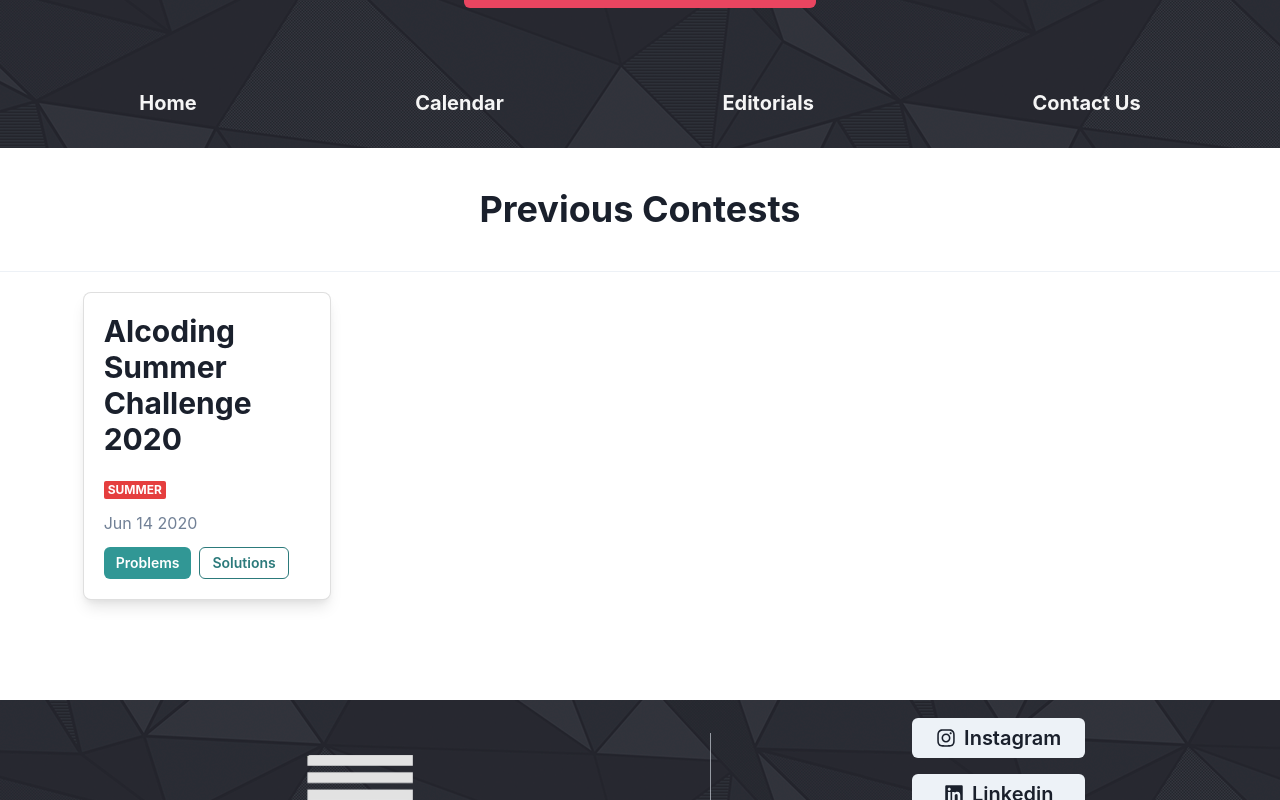
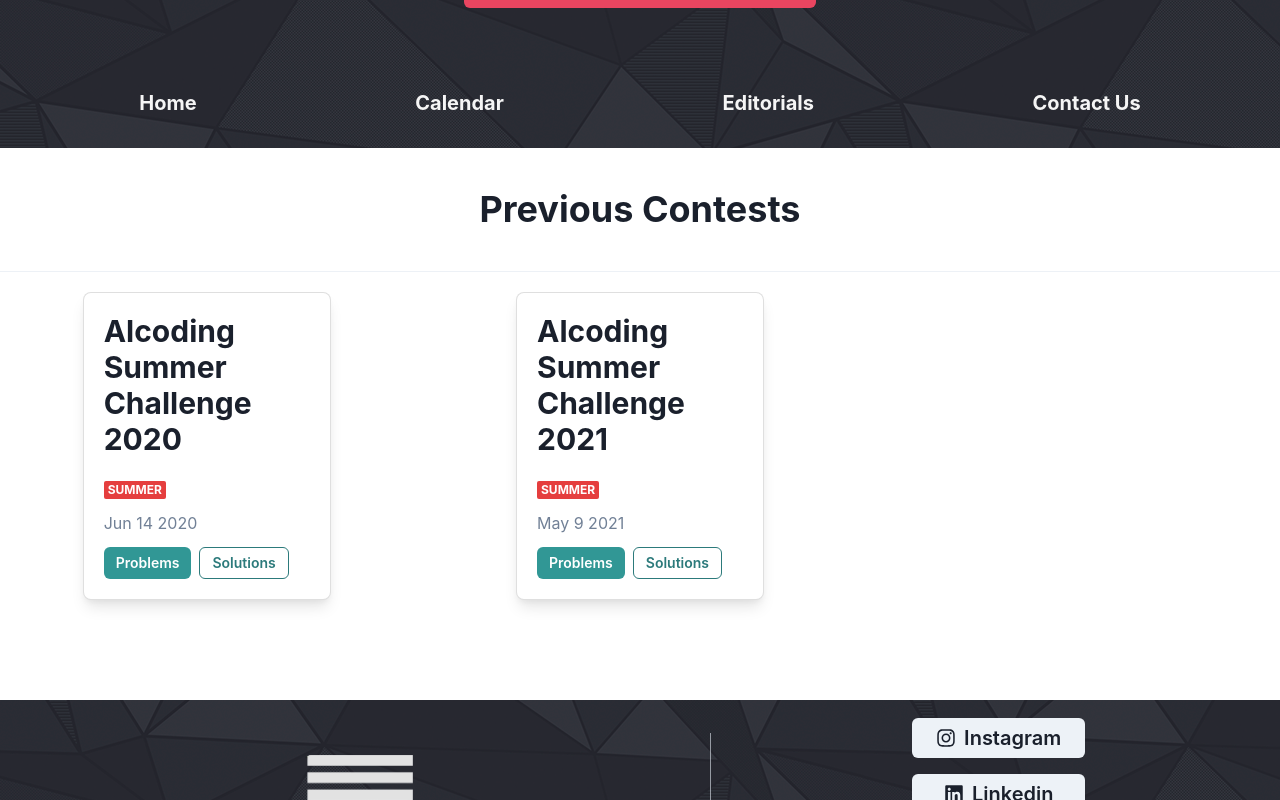
Before and after one commit to pes-alcoding-club/website, a Next.js app in the folder client/: page /contests in a window 1280 px wide. Shown: the part 412-1212 px from the top of the page. Built offline with nearby package versions, Linux system fonts and the light colour scheme; no server answers.

Commit message:
added june challenge changes

```diff
--- a/client/src/components/common/Floating.tsx
+++ b/client/src/components/common/Floating.tsx
@@ -1,4 +1,5 @@
 import { Box, Button, Text, Link } from '@chakra-ui/react';
+import NextLink from 'next/link';
 import React from 'react';
 import MediaQuery from 'react-responsive';
 
@@ -6,7 +7,7 @@
     return (
         <>
             <MediaQuery minDeviceWidth={1224}>
-                <Link href="https://www.hackerrank.com/alcoding-summer-challenge-2021">
+                <Link href="/register" as={NextLink}>
                     <Button
                         size="lg"
                         textColor="whitesmoke"
@@ -28,7 +29,7 @@
                 </Link>
             </MediaQuery>
             <MediaQuery maxDeviceWidth={1224}>
-                <Link href="https://www.hackerrank.com/alcoding-summer-challenge-2021">
+                <Link href="/register" as={NextLink}>
                     <Box
                         _hover={{
                             bg: '#b0152f',
@@ -57,4 +58,5 @@
         </>
     );
 };
+
 export default Floating;
--- a/client/src/components/common/Header.tsx
+++ b/client/src/components/common/Header.tsx
@@ -1,6 +1,6 @@
-import { Box, Button, Heading , Link as ChakraLink} from '@chakra-ui/react';
+import { Box, Button, Heading, Link } from '@chakra-ui/react';
 import Image from 'next/image';
-import Link from 'next/link';
+import NextLink from 'next/link';
 import React from 'react';
 import Nav from './Nav';
 
@@ -28,12 +28,12 @@
             fontSize={{ base: '4xl', lg: '6xl' }}
             mb="30px"
         >
-            <Link href="/">
+            <Link href="/" as={NextLink}>
                 <span style={{ color: 'whitesmoke' }}>The Alcoding Club</span>
             </Link>
         </Heading>
         {showApplyBtn && (
-            <ChakraLink href="https://www.hackerrank.com/alcoding-summer-challenge-2021">
+            <Link href="/register" as={NextLink}>
                 <Button
                     fontSize={{ lg: 'xl', base: 'md' }}
                     size="lg"
@@ -49,7 +49,7 @@
                 >
                     Apply to our Monthly Challenge
                 </Button>
-            </ChakraLink>
+            </Link>
         )}
         <Nav containerRef={containerRef} />
     </Box>
--- a/client/src/components/register/AboutContest.tsx
+++ b/client/src/components/register/AboutContest.tsx
@@ -19,7 +19,7 @@
                     lineHeight="32px"
                 >
                     The Alcoding Club, the official Coding Club of PES
-                    University presents to you, The Summer Challenge '21!
+                    University presents to you, The June Challenge '21!
                 </Text>
                 <Text
                     fontSize={{ lg: 'xl', base: 'lg' }}
@@ -27,8 +27,8 @@
                     lineHeight="32px"
                 >
                     Duke it out with your fellow competitors in this three hour
-                    contest of competitive coding from 7:30PM to 10:30PM on May
-                    9th, and emerge victorious.
+                    contest of competitive coding from 7:30PM to 10:30PM on June
+                    29th, and emerge victorious.
                 </Text>
                 <Text
                     fontSize={{ lg: 'xl', base: 'lg' }}
--- a/client/src/components/register/Form.tsx
+++ b/client/src/components/register/Form.tsx
@@ -46,7 +46,7 @@
                 email,
                 srn,
                 graduationYear,
-                contestCode: 'SUMMER_21',
+                contestCode: 'JUNE_21',
             })
             .then((res) => {
                 setButtonLoading(false);
--- a/client/src/config.ts
+++ b/client/src/config.ts
@@ -24,4 +24,12 @@
             'https://www.hackerrank.com/contests/alcoding-summer-challenge/challenges',
         solutionURL: 'https://pes-alcoding-club.github.io/editorials/',
     },
+    {
+        name: 'Alcoding Summer Challenge 2021',
+        tags: [{ color: 'red', tag: 'summer' }],
+        date: 'May 9 2021',
+        problemsURL:
+            'https://www.hackerrank.com/alcoding-summer-challenge-2021',
+        solutionURL: 'https://pes-alcoding-club.github.io/editorials/',
+    },
 ];
--- a/client/src/utils/axios.ts
+++ b/client/src/utils/axios.ts
@@ -1,4 +1,4 @@
-import _axios from 'axios';
+import axios from 'axios';
 import { BASEURL } from '../config';
 
-export default _axios.create({ baseURL: BASEURL });
+export default axios.create({ baseURL: BASEURL });
```
